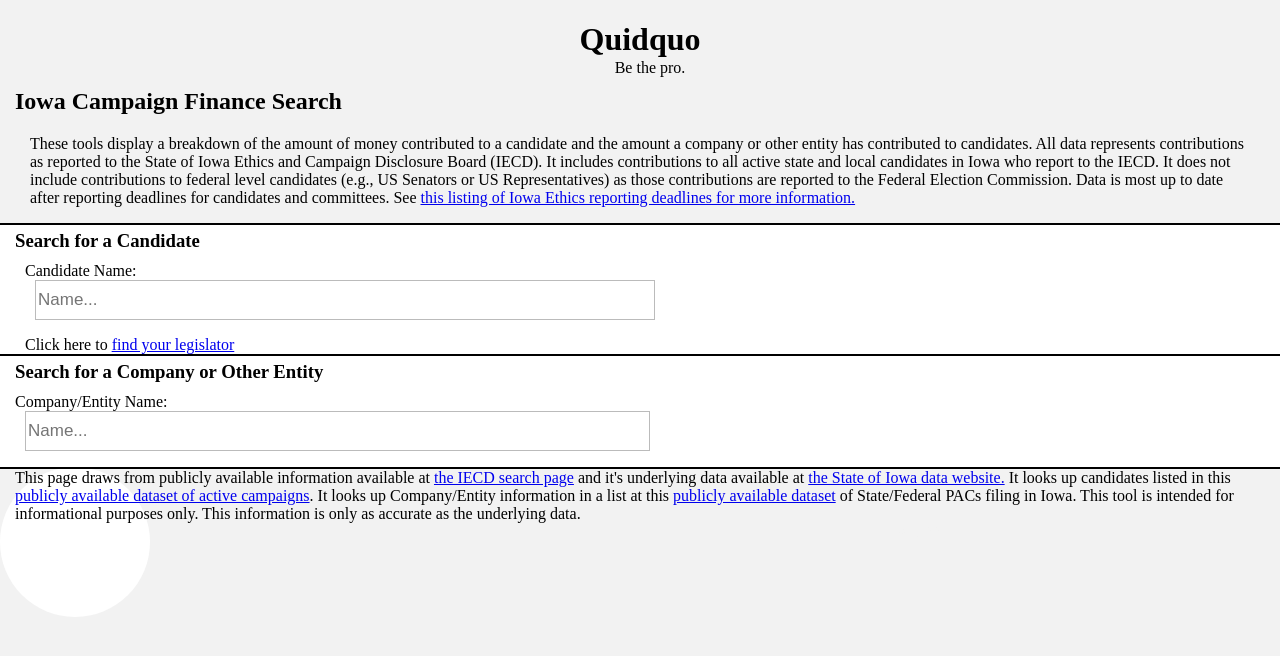
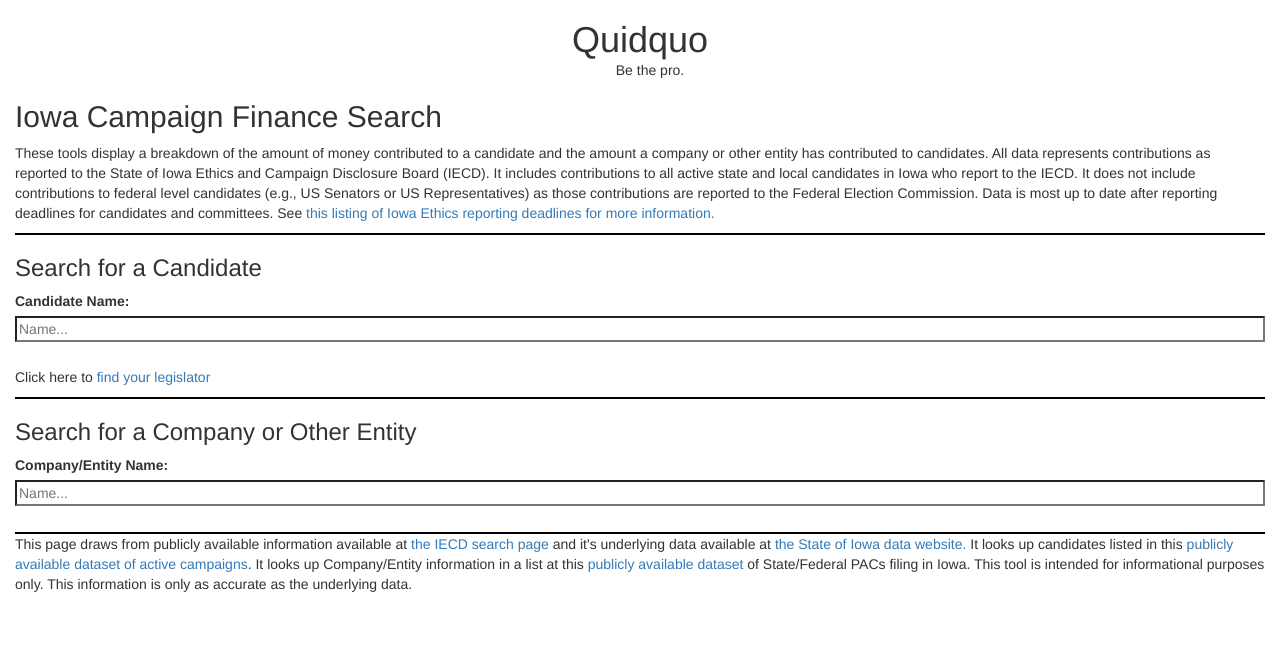
Before and after one commit to quidquo/quidquo.github.io, a PHP site: page / in a window 1280 px wide. Shown: the top 656 px of the page. Run offline with PHP 8.4, Linux system fonts and the light colour scheme; some libraries are stand-ins or nearby versions.

Commit message:
Bootstapify, lose the spotlight :-(

```diff
--- a/index.css
+++ b/index.css
@@ -1,8 +1,3 @@
-body{
-  background-color: #f2f2f2;
-  margin: 0px 0px 0px 0px;
-}
-
 h1{
   text-align: center;
   margin-bottom: 0px;
@@ -11,14 +6,9 @@ h1{
 #slogan{
   text-align: center;
   line-height: 0px;
-  margin-top: 10px;
+  margin-top: 0px;
   margin-left: 20px;
 }
-
-.pad{
-  padding: 0px 15px;
-}
-
 
 .break{
   background-color: black;
@@ -30,31 +20,8 @@ h3{
   margin: 5px 0px 10px 0px;
 }
 
-.searchCand{
-  padding: 0px 0px 0px 10px;
-}
-
-.tool{
-  background-color: white;
-  margin: 0px 0px 0px 0px;
-  padding: 0px 0px 0px 0px;
+input{
   width: 100%;
-}
-
-input{
-  -webkit-appearance: none; -moz-appearance: none;
-  display: block;
-  margin: 0px 0px 0px 10px;
-  width: 50%; height: 40px;
-  line-height: 40px; font-size: 17px;
-  border: 1px solid #bbb;
-}
-
-@media screen and (max-width: 600px) {
-  input {
-    width: 100%;
-    margin-top: 0;
-  }
 }
 
 ul{
@@ -64,14 +31,6 @@ ul{
 ul li:hover{
   background-color: #f2f2f2;
   cursor: pointer;
-}
-
-#oninput-box-output li{
-  padding: 0px 0px 5px 0px;
-}
-
-#oninput-box-output-ent li {
-  padding: 0px 0px 5px 0px;
 }
 
 #cap{
@@ -124,17 +83,8 @@ h4{
   margin-top: 0px;
 }
 
-#cursor{
- position: absolute;
-  height: 150px;
-  width: 150px;
-  background-color: white;
-  border-radius: 50%;
-  z-index: -1;
-}
-
 #egg{
-  color: #f2f2f2;
+  color: white;
   width: 70px;
   position: absolute;
   right: 25%;
--- a/index.html
+++ b/index.html
@@ -1,36 +1,62 @@
 <!DOCTYPE html>
-<html>
+<html lan="en">
 <head>
     <title>QuidQuo</title>
     <link rel="stylesheet" type="text/css" href="index.css"></link>
+    <link rel="stylesheet" href="https://maxcdn.bootstrapcdn.com/bootstrap/3.4.0/css/bootstrap.min.css">
     <script type="text/javascript" src="https://cdnjs.cloudflare.com/ajax/libs/jquery/3.4.1/jquery.min.js"></script>
     <script type="text/javascript" src="https://www.gstatic.com/charts/loader.js"></script>
+    <meta charset="utf-8">
+    <meta name="viewport" content="width=device-width, initial-scale=1">
 </head>
 
 <body>
  <main>
+   <div class="container-fluid">
+     <div class="row">
+       <div class="col-sm-12">
  <h1>Quidquo</h1>
+      </div>
+    </div>
+<div class="row">
+  <div class="col-sm-12">
     <p id="slogan">Be the pro.</p>
-  <div class="pad">
+  </div>
+</div>
+      <div class="row">
+        <div class="col-sm-12">
    <h2>Iowa Campaign Finance Search</h2>
-   <p class="pad">These tools display a breakdown of the amount of money contributed to a candidate and the amount a company or other entity has contributed to candidates. All data represents contributions as reported to the State of Iowa Ethics and Campaign Disclosure Board (IECD). It includes contributions to all active state and local candidates in Iowa who report to the IECD. It does not include contributions to federal level candidates (e.g., US Senators or US Representatives) as those contributions are reported to the Federal Election Commission. Data is most up to date after reporting deadlines for candidates and committees. See <a href="https://ethics.iowa.gov/reports/campaign-due-dates/campaign-reporting-deadlines" target="_blank">this listing of Iowa Ethics reporting deadlines for more information.</a></p>
   </div>
-<div id="candidate">
-<div class="tool">
+</div>
+  <div class="row">
+    <div class="col-sm-12">
+   <p>These tools display a breakdown of the amount of money contributed to a candidate and the amount a company or other entity has contributed to candidates. All data represents contributions as reported to the State of Iowa Ethics and Campaign Disclosure Board (IECD). It includes contributions to all active state and local candidates in Iowa who report to the IECD. It does not include contributions to federal level candidates (e.g., US Senators or US Representatives) as those contributions are reported to the Federal Election Commission. Data is most up to date after reporting deadlines for candidates and committees. See <a href="https://ethics.iowa.gov/reports/campaign-due-dates/campaign-reporting-deadlines" target="_blank">this listing of Iowa Ethics reporting deadlines for more information.</a></p>
+   </div>
+  </div>
    <div class="break"></div>
-   <div class="pad">
+   <div class="row">
+     <div class="col-sm-12">
      <h3>Search for a Candidate</h3>
-     <div class="searchCand">
-       <form>
-     <label for="candidate name">Candidate Name:</label><br>
-  <input type="search" id="myInput" oninput="oninputFunct(this.value)" placeholder="Name..." name="search" accesskey="c" tabindex="1" type="search">
+    </div>
+  </div>
+                <div class="form-group">
+     <label for="candidate name">Candidate Name:</label>
+  <input type="search" id="myInput" oninput="oninputFunct(this.value)" onfocus="this.value=''" placeholder="Name..." name="search" accesskey="c" tabindex="1" type="search">
   </input>
-  </form>
+</div>
+
+  <div class="row">
+    <div class="col-sm-12">
 <ul id="oninput-box-output"></ul>
-
-   <div>Click here to <a href="https://gis.legis.iowa.gov/FYL/index.html" target="_blank">find your legislator</a></div>
 </div>
-<div id="candidateInfo">
+</div>
+ <div class="row">
+   <div class="col-sm-12">
+   <p>Click here to <a href="https://gis.legis.iowa.gov/FYL/index.html" target="_blank">find your legislator</a></p>
+</div>
+</div>
+<div class="row">
+<div class="col-sm-12" id="candidateInfo">
  <div class="candidateGraph">
      <h3 id="graphHead">Campaign Finance Graph</h3>
      <figure id="piechart"></figure>
@@ -48,21 +74,23 @@
    </div>
    </div>
   </div>
-
-  <div id="entity">
-  <div class="tool">
    <div class="break"></div>
-   <div class="pad">
+   <div class="row"><div class="col-sm-12">
      <h3>Search for a Company or Other Entity</h3>
-     <div class="search">
-       <form>
+    </div>
+  </div>
+       <div class="form-group">
      <label for="company/entity name">Company/Entity Name:</label>
-  <input type="search" id="myInputEnt" oninput="oninputEntFunct(this.value)" placeholder="Name..." name="search" accesskey="c" tabindex="1" type="search">
+  <input type="search" id="myInputEnt" oninput="oninputEntFunct(this.value)" onfocus="this.value=''" placeholder="Name..." name="search" accesskey="c" tabindex="1" type="search">
   </input>
-  </form>
+</div>
+<div class="row">
+  <div class="col-sm-12" id="listing">
 <ul id="oninput-box-output-ent"></ul>
-
 </div>
+</div>
+<div class="row">
+  <div class="col-sm-12">
 <div id="entityInfo">
  <div class="total">
      <h3 id="graphHead">Total Amount Conntributed to Candidates:</h3>
@@ -77,14 +105,15 @@
      <h3 id="lob">What does money buy?</h3>
      <h4>Find out what bills this entity lobbied for or against at this <a href="https://www.legis.iowa.gov/lobbyist/reports/declarations" target="_blank">lobbyist declarations page.</a></h4>
    </div>
-   </div></div>
-   <div id="cursor"></div>
+   </div>
+  </div>
 </div>
    <div class="break"></div>
+<div class="row"><div class="col-sm-12">This page draws from publicly available information available at <a href="https://webapp.iecdb.iowa.gov/publicview/NewContributionSearch.aspx" target="_blank"> the IECD search page</a> and it's underlying data available at <a href="https://data.iowa.gov/Government/Iowa-Campaign-Contributions-Received/smfg-ds7h" target="_blank"> the State of Iowa data website.</a> It looks up candidates listed in this <a href="https://data.iowa.gov/Campaigns-Elections/Registered-Political-Candidates-Committees-and-Ent/5dtu-swbk/data" target="_blank">publicly available dataset of active campaigns</a>. It looks up Company/Entity information in a list at this <a href="https://data.iowa.gov/Campaigns-Elections/Other-State-Federal-Political-Action-Committees-Fi/t3k4-yym7" target="_blank">publicly available dataset</a> of State/Federal PACs filing in Iowa. This tool is intended for informational purposes only. This information is only as accurate as the underlying data.
+</div></div>
+<div id="egg">Dark $$</div>
 </div>
 </main>
 <script type="text/javascript" src="index.js"></script>
 </body>
-<footer class="pad">This page draws from publicly available information available at <a href="https://webapp.iecdb.iowa.gov/publicview/NewContributionSearch.aspx" target="_blank"> the IECD search page</a> and it's underlying data available at <a href="https://data.iowa.gov/Government/Iowa-Campaign-Contributions-Received/smfg-ds7h" target="_blank"> the State of Iowa data website.</a> It looks up candidates listed in this <a href="https://data.iowa.gov/Campaigns-Elections/Registered-Political-Candidates-Committees-and-Ent/5dtu-swbk/data" target="_blank">publicly available dataset of active campaigns</a>. It looks up Company/Entity information in a list at this <a href="https://data.iowa.gov/Campaigns-Elections/Other-State-Federal-Political-Action-Committees-Fi/t3k4-yym7" target="_blank">publicly available dataset</a> of State/Federal PACs filing in Iowa. This tool is intended for informational purposes only. This information is only as accurate as the underlying data.
-<div id="egg">Dark $$</div></footer>
 </html>
--- a/index.js
+++ b/index.js
@@ -356,7 +356,7 @@ document.getElementById("company").addEventListener("click",function(g) {
     //update entity name and code
     entityCode = parseInt(g.target.id, 10);
      entityName = g.target.textContent.substr(0, g.target.textContent.indexOf(' $'));
-
     retrieveEntInfo(entityCode, entityName);
+    window.location.hash = "#listing";
   }
       });
```
Lines whose indentation alone changed are shown as unchanged.
